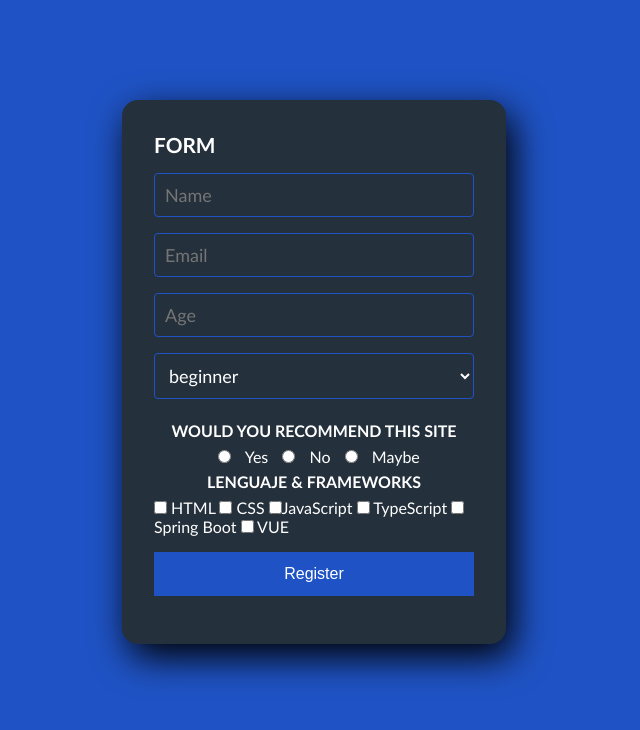
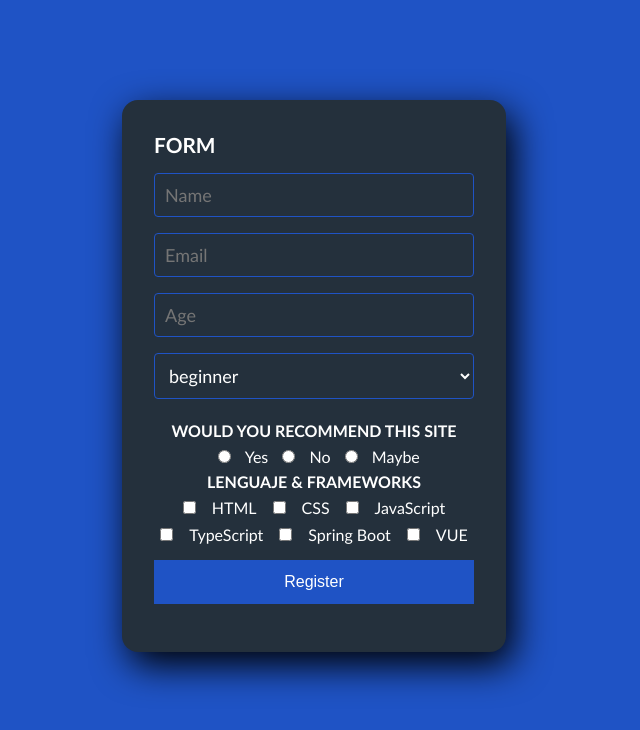
Before and after one commit to BarmanDev/HTML-Forms, a plain HTML site: page index.html in a window 1280 px wide. Shown: the whole page, without its empty margins (326-966 px from the left). Drawn offline with Linux system fonts and the light colour scheme.

Commit message:
add section frameworks

```diff
--- a/index.html
+++ b/index.html
@@ -27,15 +27,20 @@
         </div>
         <p>Lenguaje & Frameworks </p>
         <div class="lenguaje">
+          <div class="section-lenguaje">
             <input type="checkbox" name="languages" value="html"> <span>HTML</span>
             <input type="checkbox" name="languages" value="css"> <span>CSS</span>
             <input type="checkbox" name="languages" value="javascript"><span>JavaScript</span>
+          </div>
+          <div class="section-frameworks">
             <input type="checkbox" name="languages" value="typescript"> <span>TypeScript</span>
             <input type="checkbox" name="languages" value="spring"> <span>Spring Boot</span>
             <input type="checkbox" name="languages" value="vue"> <span>VUE</span>
+          </div>
         </div>
         <input class="botons" type="submit" value="Register">
 </form>
   </section>
+  <script src="./src/js/app.js"></script>
 </body>
 </html>
--- a/src/assets/css/form-style.css
+++ b/src/assets/css/form-style.css
@@ -63,3 +63,16 @@
     font-size: 1rem;
     cursor: pointer;
   }
+
+  .section-lenguaje{
+    display: flex;
+    justify-content: center;
+    gap: 1rem;
+    margin-bottom: 0.5rem;
+  }
+
+  .section-frameworks {
+    display: flex;
+    justify-content: center;
+    gap: 1rem;
+  }
--- a/src/js/app.js
+++ b/src/js/app.js
@@ -0,0 +1,20 @@
+
+document.getElementById("myForm").addEventListener("submit", function(event) {
+    event.preventDefault(); // Evitar que el formulario se envíe normalmente
+
+    // Obtener los valores de los campos
+    const name = document.getElementById("name").value;
+    const email = document.getElementById("email").value;
+    const age = document.getElementById("age").value;
+    const description = document.getElementById("description").value;
+    const recommend = document.querySelector('input[name="recommend"]:checked').value;
+    const languages = Array.from(document.querySelectorAll('input[name="languages"]:checked')).map(input => input.value);
+
+    // Mostrar los datos en la consola
+    console.log("Nombre:", name);
+    console.log("Email:", email);
+    console.log("Edad:", age);
+    console.log("Descripción:", description);
+    console.log("¿Recomendaría el sitio?", recommend);
+    console.log("Lenguajes y Frameworks:", languages);
+  });
```
